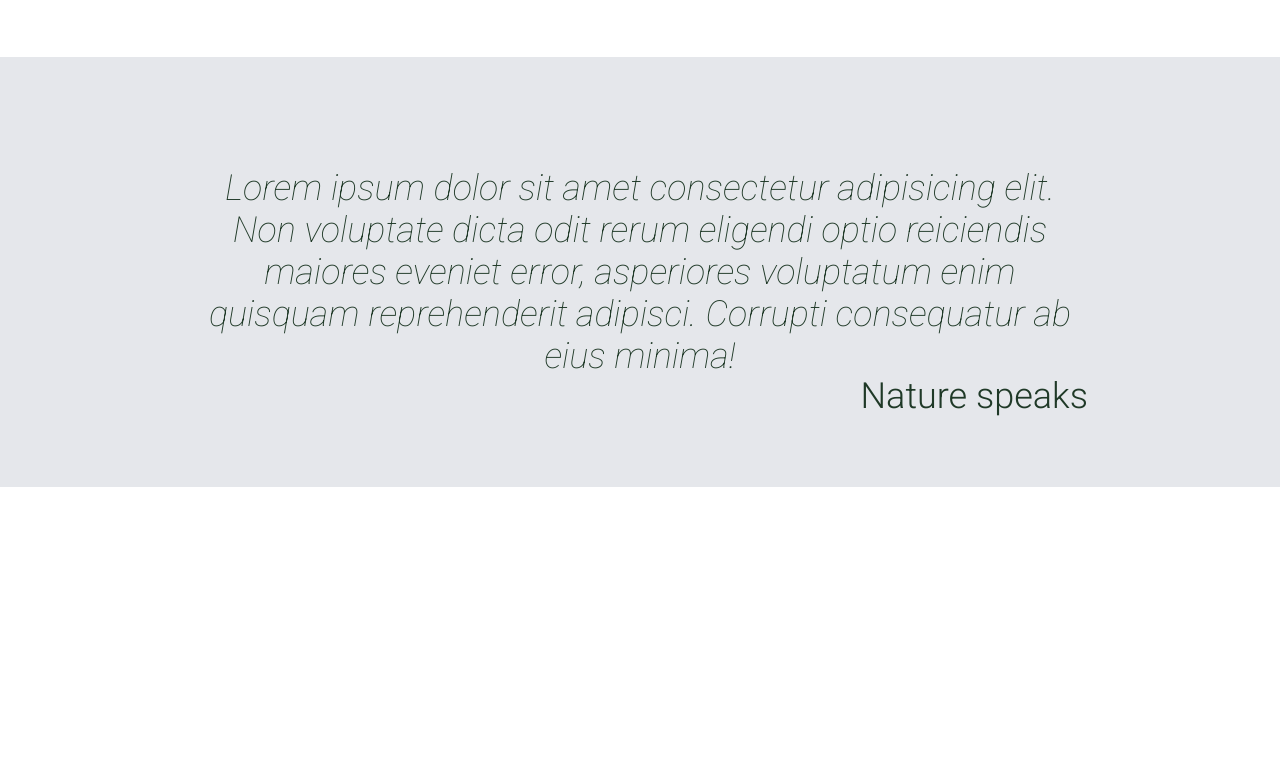
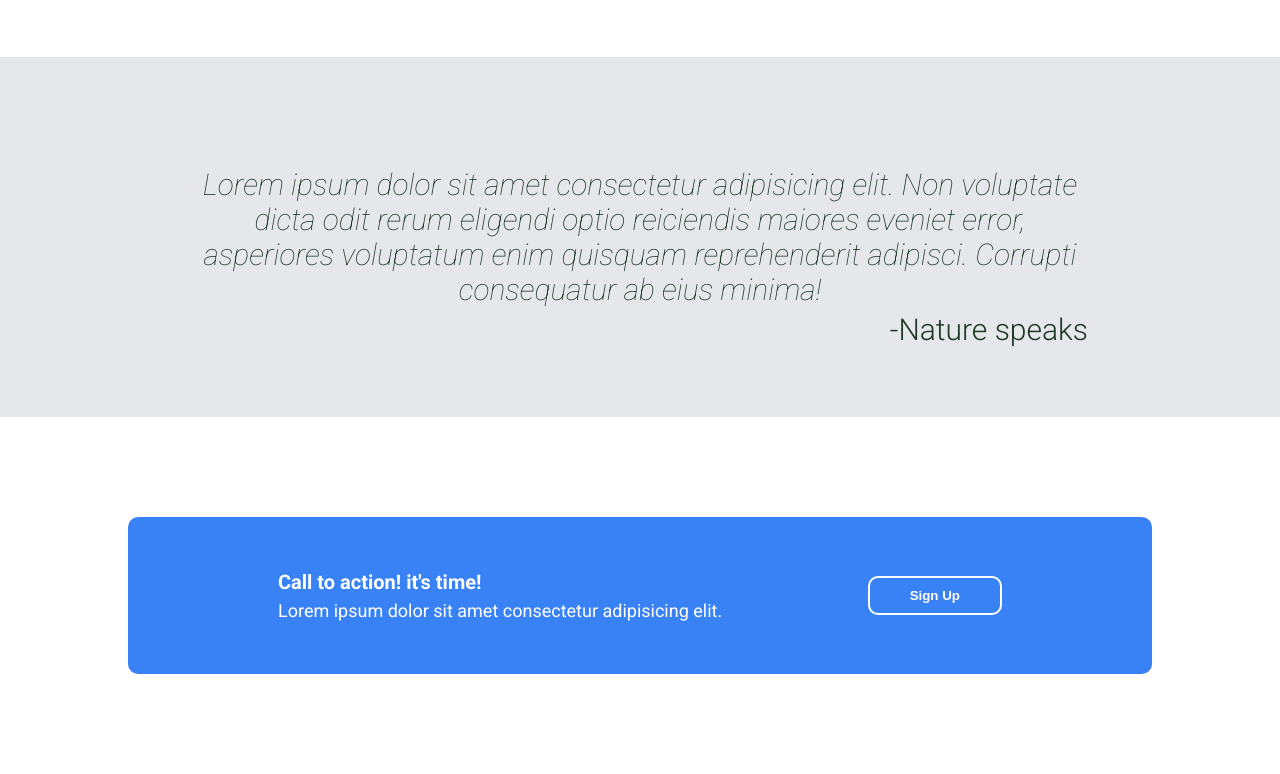
Before and after one commit to ronitzdev/landing-page-odin1, a plain HTML site: page index.html in a window 1280 px wide. Shown: the part 843-1617 px from the top of the page. Before the commit the page ends 1330 px from the top, so only its background shows below. Drawn offline with Linux system fonts and the light colour scheme.

Commit message:
Feat: section cta

```diff
--- a/assets/css/main.css
+++ b/assets/css/main.css
@@ -63,7 +63,7 @@ body {
   justify-content: space-between;
   align-items: center;
   gap: 20px;
-  padding: 10px 0;
+  padding: 20px 0;
 }
 
 .hero-texts {
@@ -163,7 +163,7 @@ body {
 }
 
 .sentence-container p {
-  font-size: 3.6rem;
+  font-size: 3rem;
   text-align: center;
   color: #1f3927;
   font-weight: lighter;
@@ -175,4 +175,42 @@ body {
   right: 0;
   bottom: -40px;
   font-weight: 300;
+  font-size: 3rem;
 }
+
+/* section cta */
+.call-to-action {
+  padding: 100px 0;
+}
+.cta-container {
+  margin: 0 auto;
+  border-radius: 10px;
+  width: 80%;
+  padding: 50px 150px;
+  background-color: #3882f6;
+  display: flex;
+  justify-content: space-between;
+  align-items: center;
+  font-size: 1.8rem;
+  color: white;
+}
+
+.cta-texts {
+  width: 70%;
+  line-height: 1.5;
+}
+.cta-text1 {
+  font-weight: bold;
+  font-size: 2.5rem;
+}
+.cta-text1 {
+  font-size: 2rem;
+}
+.sign-button {
+  background-color: #3882f6;
+  padding: 10px 40px;
+  color: white;
+  border: 2px solid white;
+  border-radius: 10px;
+  font-weight: bold;
+}
--- a/index.html
+++ b/index.html
@@ -74,8 +74,19 @@
             error, asperiores voluptatum enim quisquam reprehenderit adipisci.
             Corrupti consequatur ab eius minima!</i
           >
-          <span>Nature speaks</span>
+          <span>-Nature speaks</span>
         </p>
+      </div>
+    </section>
+    <section class="call-to-action">
+      <div class="cta-container">
+        <div class="cta-texts">
+          <p class="cta-text1">Call to action! it's time!</p>
+          <p class="cta-text2">
+            Lorem ipsum dolor sit amet consectetur adipisicing elit.
+          </p>
+        </div>
+        <button class="sign-button">Sign Up</button>
       </div>
     </section>
   </body>
```
